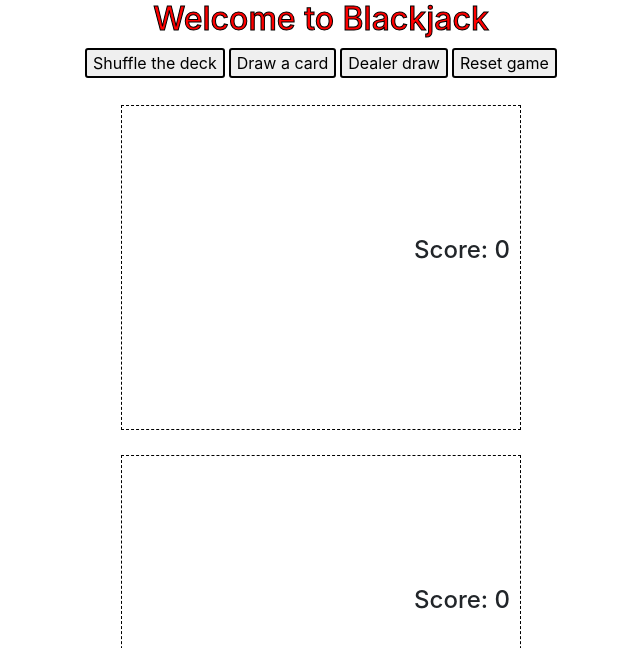
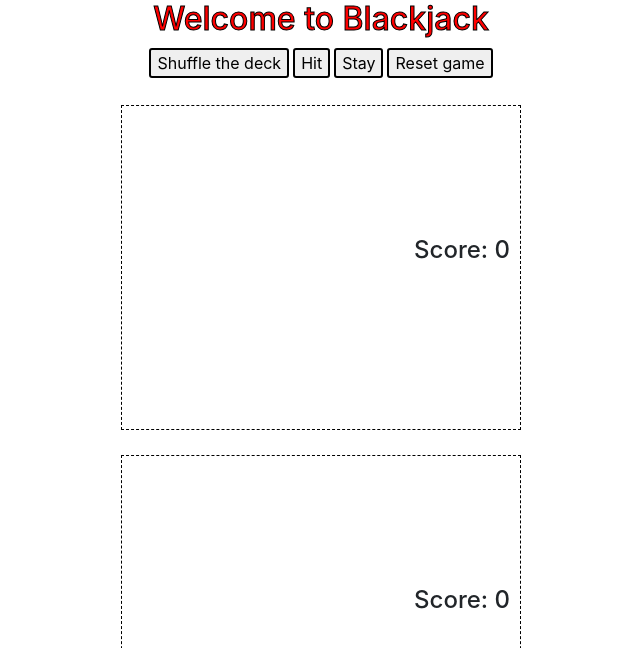
Before and after one commit to justin-capalbo/blackjack, a React app: page / in a window 1280 px wide. Shown: the top 648 px of the page, without its empty margins (319-959 px from the left). Built offline with nearby package versions, Linux system fonts and the light colour scheme.

Commit message:
Working hack job

```diff
--- a/src/containers/BlackJackContainer.jsx
+++ b/src/containers/BlackJackContainer.jsx
@@ -2,7 +2,7 @@ import React from 'react';
 import { Component } from 'react';
 import { WelcomeBanner } from '../components/visual/Banner';
 import { Button } from '../components/visual/Button';
-import { getDeck, shuffle, scoreHand } from '../logic/gameLogic';
+import { scoreHand, buildDeck } from '../logic/gameLogic';
 import { CardHolder } from '../components/card/CardHolder';
 import styled from 'styled-components';
 
@@ -12,51 +12,84 @@ const BlackJackGame = styled.div`
     text-align: center;
 `;
 
-const Menu = styled.div`
-`;
+const STATUS_LOSE = 'LOSE';
+const STATUS_PLAYING = 'PLAYING';
+const STATUS_WIN = 'WON';
+const STATUS_PUSH = 'TIE';
+const INITIAL_GAME_STATE = {
+    playerHand: [],
+    dealerHand: [],
+    gameStatus: STATUS_PLAYING
+};
 
 export class BlackJackContainer extends Component {
     constructor(){
         super();
-        this.handleDraw = this.handleDraw.bind(this);
-        this.dealerDraw = this.dealerDraw.bind(this);
+        this.handleHit = this.handleHit.bind(this);
+        this.handleStay = this.handleStay.bind(this);
         this.handleShuffle = this.handleShuffle.bind(this);
         this.handleReset = this.handleReset.bind(this);
-        this.state = { };
-    }
-
-    componentDidMount(){
-        this.handleReset();
-    }
-
-    handleDraw(){
-        const card = this.state.deck.shift(1);
-        const newHand = this.state.playerHand;
-        newHand.push(card);
-        this.setState({ playerHand: newHand});
-    }
-
-    dealerDraw(){
-        const card = this.state.deck.shift(1);
-        const newHand = this.state.dealerHand;
-        newHand.push(card);
-        this.setState({ dealerHand: newHand});
-    }
-
-    handleShuffle(){
-        this.setState({ deck: shuffle(this.state.deck) });
+        this.state = {
+            playerHand: [],
+            dealerHand: [],
+            gameStatus: STATUS_PLAYING,
+            deck: buildDeck()
+        };
     }
 
     handleReset(){
         this.setState({
-            deck: getDeck(),
             playerHand: [],
-            dealerHand: []
-        })
+            dealerHand: [],
+            gameStatus: STATUS_PLAYING,
+            deck: buildDeck()
+        });
+    }
+
+    handleHit(){
+        let hand = this.state.playerHand;
+        let deck = this.state.deck;
+
+        hand.push(deck.drawCard());
+        if (this.calculateScore(hand) > 21){
+            this.setState( { gameStatus: STATUS_LOSE });
+        }
+
+        this.setState({ playerHand: hand, deck: deck});
+    }
+
+    handleStay(){
+        let hand = this.state.dealerHand;
+        let deck = this.state.deck;
+        let gameStatus;
+
+        while (true)
+        {
+            hand.push(deck.drawCard());
+
+            const score = this.calculateScore(hand);
+            const playerScore = this.calculateScore(this.state.playerHand);
+            if (score > 21 || (score > 17 && score < playerScore)){
+                gameStatus = STATUS_WIN;
+                break;
+            } else if (score > 17){
+                gameStatus = score === playerScore ? STATUS_PUSH : STATUS_LOSE
+                break;
+            }
+        }
+
+        this.setState({
+            deck: deck,
+            dealerHand: hand,
+            gameStatus: gameStatus});
+    }
+
+    handleShuffle(){
+        this.setState({ deck: this.state.deck.shuffle() });
     }
 
     calculateScore(hand){
-        return scoreHand(hand);
+        return hand && scoreHand(hand);
     }
 
     render() {
@@ -64,13 +97,11 @@ export class BlackJackContainer extends Component {
         const dealerHand = this.state.dealerHand || [];
         return (
             <BlackJackGame className='blackjack-game'>
-                <Menu>
-                    <WelcomeBanner bannerText='Welcome to Blackjack' />
-                    <Button onClick={this.handleShuffle}>Shuffle the deck</Button>
-                    <Button onClick={this.handleDraw}>Draw a card</Button>
-                    <Button onClick={this.dealerDraw}>Dealer draw</Button>
-                    <Button onClick={this.handleReset}>Reset game</Button>
-                </Menu>
+                <WelcomeBanner bannerText='Welcome to Blackjack' />
+                <Button onClick={this.handleShuffle}>Shuffle the deck</Button>
+                <Button onClick={this.handleHit}>Hit</Button>
+                <Button onClick={this.handleStay}>Stay</Button>
+                <Button onClick={this.handleReset}>Reset game</Button>
                 <CardHolder cards={playerHand} score={this.calculateScore(playerHand)}/>
                 <CardHolder cards={dealerHand} score={this.calculateScore(dealerHand)}/>
             </BlackJackGame>
--- a/src/logic/gameLogic.js
+++ b/src/logic/gameLogic.js
@@ -1,26 +1,41 @@
 import { cardFaces, cardSuits } from '../constants/BlackjackCards';
 
-export const shuffle = function (deck) {
-    let shuffled = [];
-    while (deck.length > 0){
-        let index = Math.random() * deck.length;
-        shuffled.push(deck.splice(index, 1)[0]);
-    }
-    return shuffled;
-}
+export class Deck {
 
-export function getDeck (shuffleDeck = true) {
-    let deck = [];
+    constructor(shuffleDeck = true){
+        this.cards = [];
         for (let i = 0; i < cardSuits.length; i++){
             for (let j = 0; j < cardFaces.length; j++){
-            deck.push({
+                this.cards.push({
                     suit: cardSuits[i],
                     face: cardFaces[j].face,
                     value: cardFaces[j].value,
                 });
             }
         }
-    return shuffleDeck ? shuffle(deck) : deck;
+        if (shuffleDeck) {
+            this.shuffle();
+        }
+    }
+
+    drawCard(){
+        return this.cards.shift(1);
+    }
+
+    shuffle(){
+        const cards = this.cards;
+        let shuffled = [];
+        while (cards.length > 0){
+            let index = Math.random() * cards.length;
+            shuffled.push(cards.splice(index, 1)[0]);
+        }
+        this.cards = shuffled;
+        return this;
+    }
+}
+
+export function buildDeck(){
+    return new Deck();
 }
 
 export function scoreHand(hand){
--- a/webpack.config.js
+++ b/webpack.config.js
@@ -1,6 +1,7 @@
 const HtmlWebPackPlugin = require("html-webpack-plugin");
 
 module.exports = {
+    devtool: 'source-map',
     entry: './src/index.js',
     module: {
         rules: [
```
Lines whose indentation alone changed are shown as unchanged.
